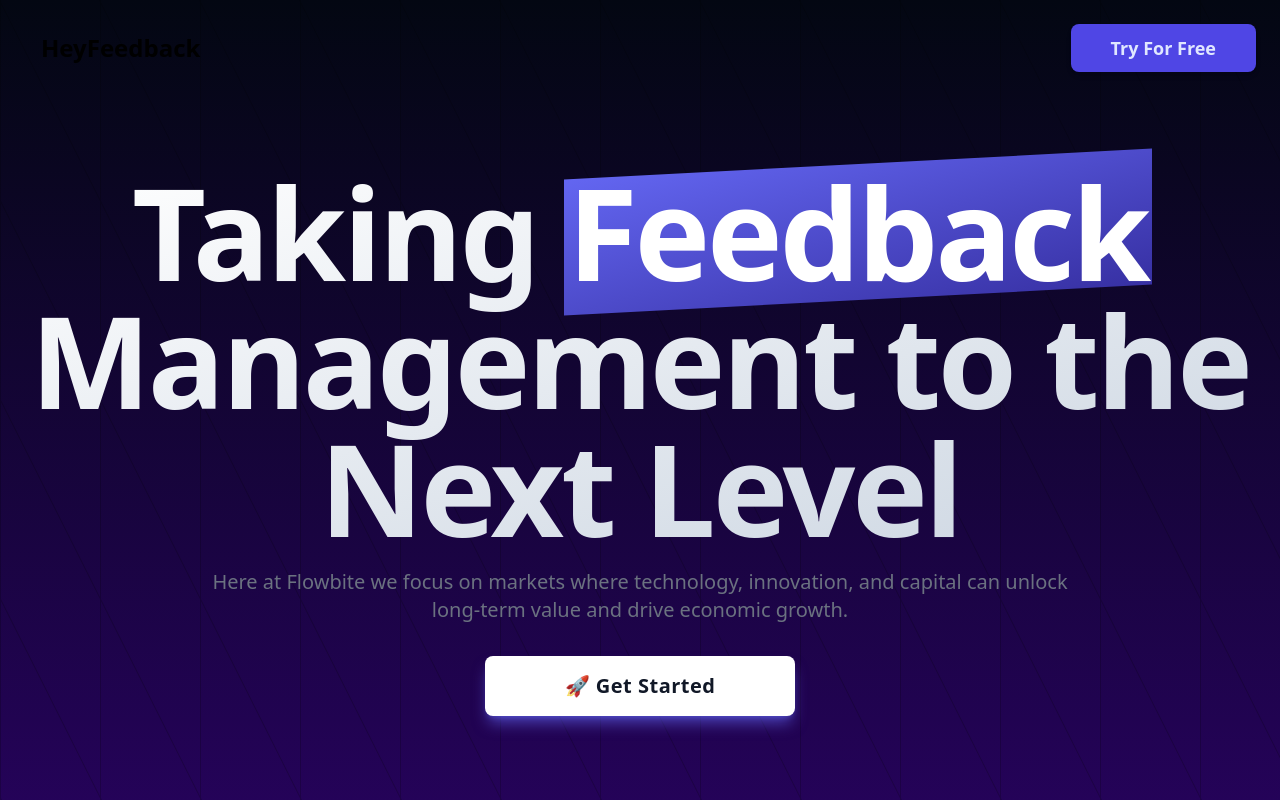
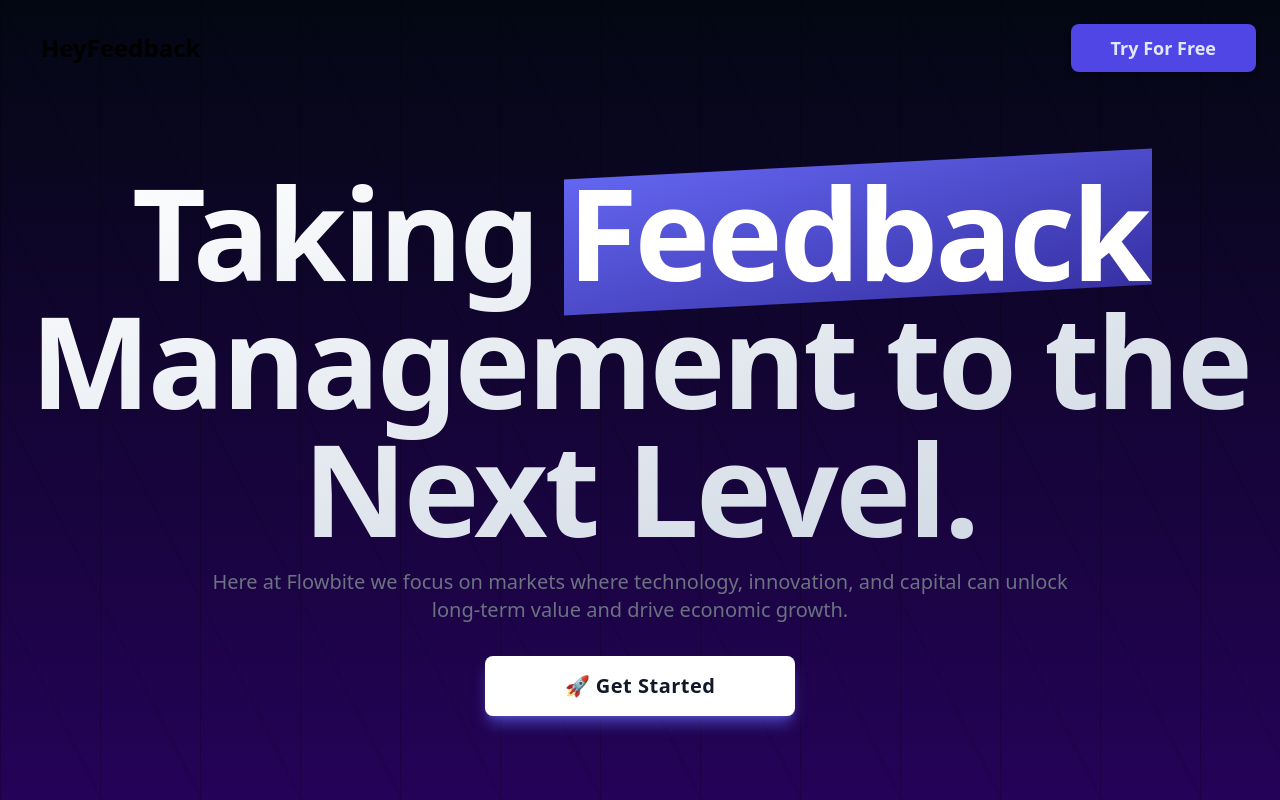
Before and after one commit to ramezj/HeyFeedback, a Next.js app: page / in a window 1280 px wide. Shown: the top 800 px of the page. Built offline with nearby package versions, Linux system fonts and the light colour scheme; no server answers.

Commit message:
Jumbotron Update

```diff
--- a/src/Components/Jumbotron.js
+++ b/src/Components/Jumbotron.js
@@ -8,7 +8,7 @@ return (
     <div className="py-8 px-4 mx-auto max-w-screen-xl text-center lg:py-16">
         <h1 className="mb-4 text-5xl font-extrabold tracking-tight leading-none text-gray-900 md:text-5xl lg:text-9xl bg-gradient-to-br from-white to-slate-300 inline-block text-transparent bg-clip-text">Taking <span class="before:block before:absolute before:-inset-1 before:-skew-y-3 before:bg-gradient-to-br from-indigo-500 to-indigo-800 relative inline-block">
     <span class="relative text-white ">Feedback</span>
-  </span>Management to the Next Level</h1>
+  </span>Management to the Next Level.</h1>
         <p className="mb-8 text-lg font-normal text-gray-500 lg:text-xl sm:px-16 lg:px-48 dark:text-gray-400">Here at Flowbite we focus on markets where technology, innovation, and capital can unlock long-term value and drive economic growth.</p>
         <div className="flex flex-col space-y-4 sm:flex-row sm:justify-center sm:space-y-0 sm:space-x-4">
         <motion.button
```
